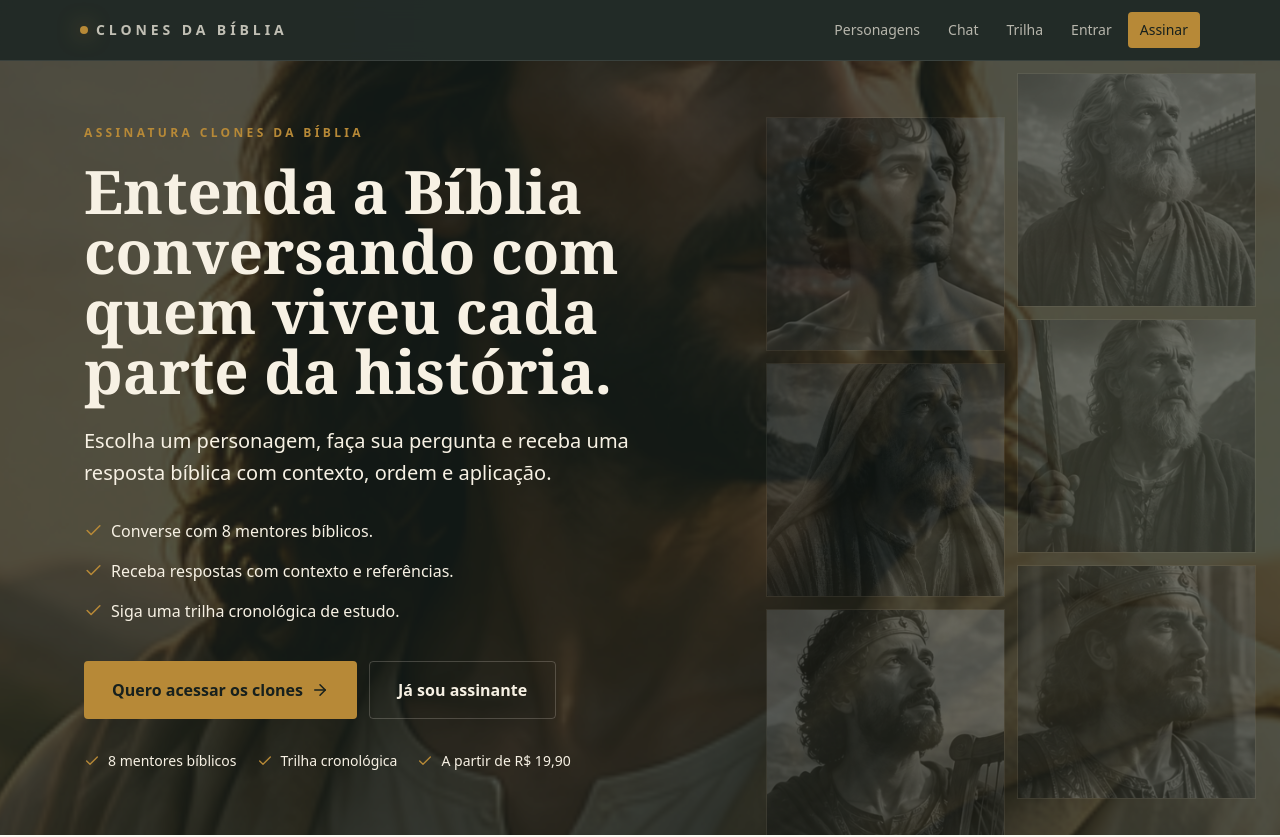
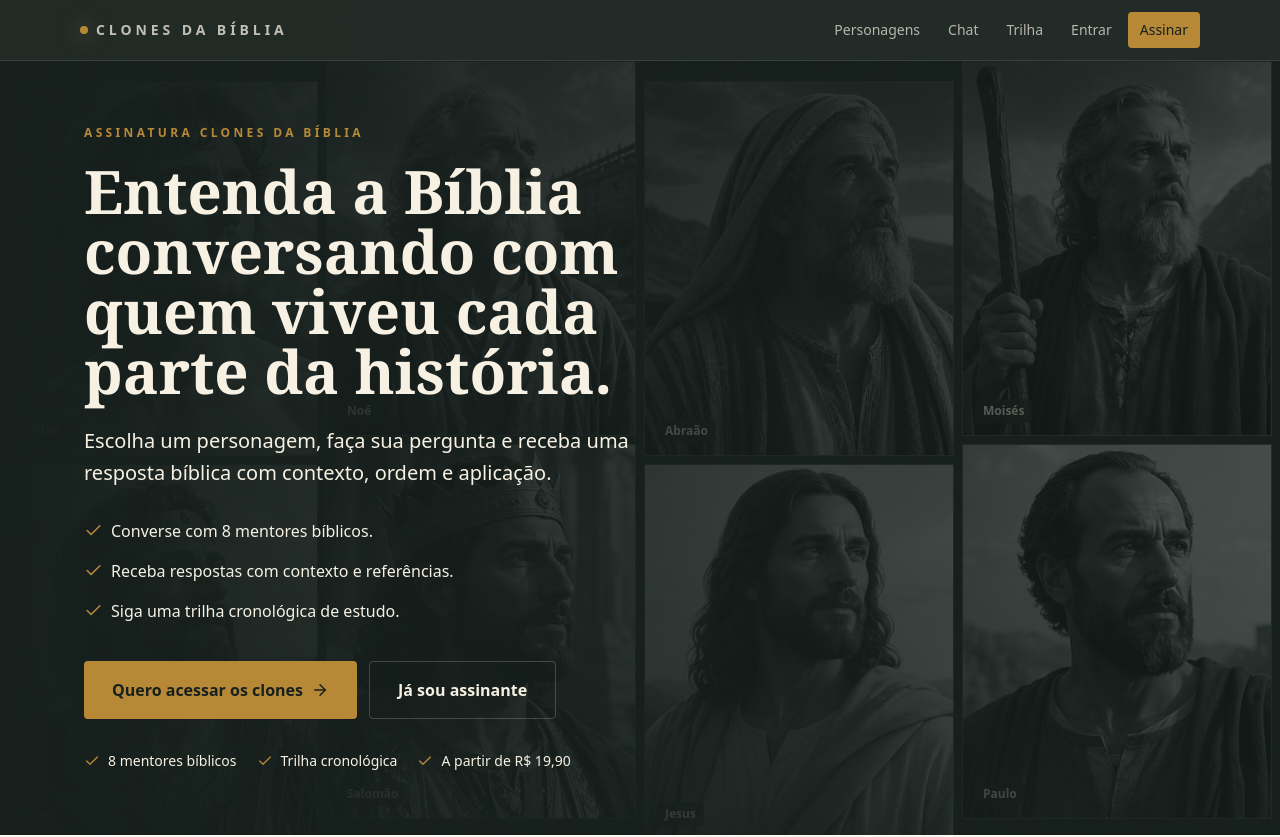
Before and after one commit to brunosandri/clones_biblicos, a Next.js app: page / in a window 1280 px wide. Shown: the top 837 px of the page. Built offline with nearby package versions, Linux system fonts and the light colour scheme; no server answers.

Commit message:
Show all clones in hero background

```diff
--- a/app/page.tsx
+++ b/app/page.tsx
@@ -102,36 +102,32 @@ export default function HomePage() {
   return (
     <main className="bg-parchment text-ink">
       <section className="relative min-h-[calc(100vh-57px)] overflow-hidden bg-ink text-parchment">
-        <div className="absolute inset-0 opacity-25">
-          <Image
-            src="/cards/jesus.png"
-            alt=""
-            fill
-            priority
-            sizes="100vw"
-            className="object-cover object-center"
-          />
-        </div>
         <div className="absolute inset-0 bg-ink/82" />
-        <div className="absolute inset-y-0 right-0 hidden w-[42%] grid-cols-2 gap-3 p-6 opacity-45 xl:grid">
-          {characters.slice(0, 6).map((character, index) => (
+        <div className="absolute inset-0 grid grid-cols-2 gap-2 p-2 opacity-40 sm:grid-cols-4 xl:opacity-45">
+          {characters.map((character, index) => (
             <div
               key={character.id}
-              className={`relative overflow-hidden border border-parchment/10 bg-white/5 ${
-                index % 2 === 0 ? "translate-y-8" : "-translate-y-3"
+              className={`relative min-h-0 overflow-hidden border border-parchment/10 bg-white/5 ${
+                index % 2 === 0 ? "translate-y-3" : "-translate-y-2"
               }`}
             >
               <Image
                 src={character.imagePath}
                 alt=""
                 fill
-                sizes="20vw"
+                priority={index < 4}
+                sizes="(min-width: 640px) 25vw, 50vw"
                 className="object-cover grayscale"
               />
-              <div className="absolute inset-0 bg-ink/45" />
+              <div className="absolute inset-0 bg-ink/35" />
+              <span className="absolute bottom-3 left-3 rounded bg-ink/65 px-2 py-1 text-xs font-semibold text-parchment/85 backdrop-blur">
+                {character.name}
+              </span>
             </div>
           ))}
         </div>
+        <div className="absolute inset-0 bg-gradient-to-r from-ink via-ink/88 to-ink/58" />
+        <div className="absolute inset-0 bg-gradient-to-t from-ink/40 via-transparent to-ink/30" />
 
         <div className="relative mx-auto flex min-h-[calc(100vh-57px)] max-w-6xl flex-col justify-center px-5 py-16">
           <div className="max-w-2xl">
```
